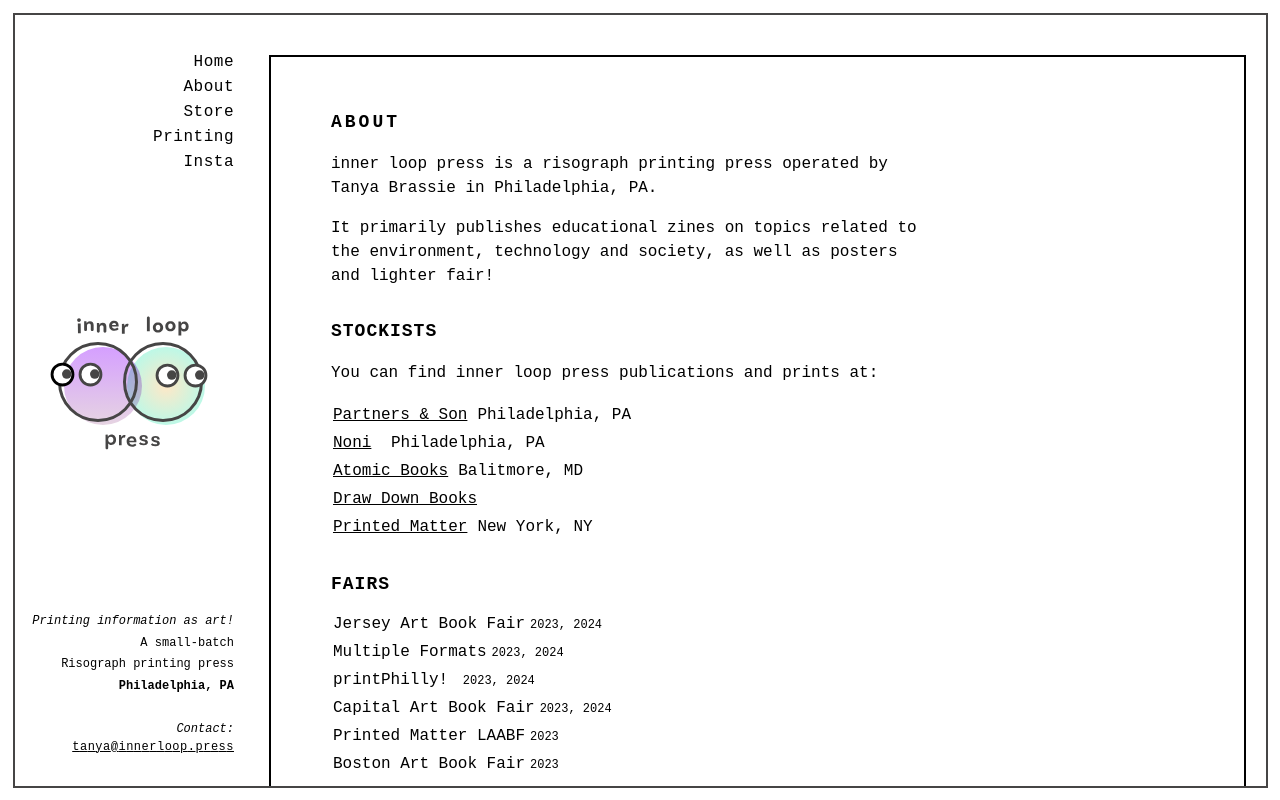
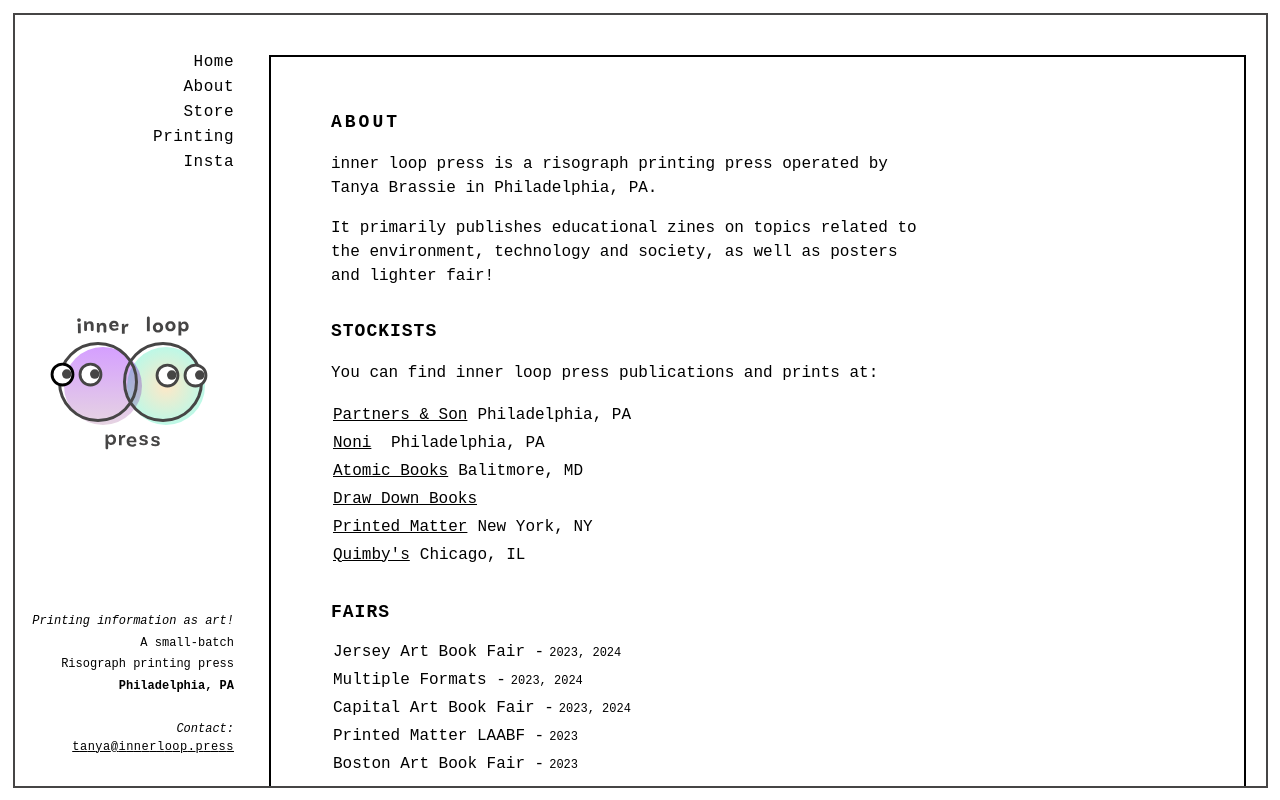
Before and after one commit to tanyabrassie/inner-loop-next, a Next.js app: page /about in a window 1280 px wide. Built offline with nearby package versions, Linux system fonts and the light colour scheme.

Commit message:
Quimby's to stockist

```diff
--- a/src/app/about/AboutContent.tsx
+++ b/src/app/about/AboutContent.tsx
@@ -47,32 +47,33 @@
               <a href='https://printedmatter.org/'>Printed Matter</a>
               New York, NY
             </li>
+            <li>
+              <a href='https://www.quimbys.com/'>Quimby's</a>
+              Chicago, IL
+            </li>
           </ul>
         </div>
         <div className={styles.textContent}>
           <h1 className={styles.stockists}>Fairs</h1>
           <ul>
             <li>
-              Jersey Art Book Fair
+              Jersey Art Book Fair -
               <span className={styles.smallText}>2023, 2024</span>
             </li>
             <li>
-              Multiple Formats
+              Multiple Formats -
               <span className={styles.smallText}>2023, 2024</span>
             </li>
             <li>
-              printPhilly! <span className={styles.smallText}>2023, 2024</span>
-            </li>
-            <li>
-              Capital Art Book Fair
+              Capital Art Book Fair -
               <span className={styles.smallText}>2023, 2024</span>
             </li>
             <li>
-              Printed Matter LAABF
+              Printed Matter LAABF -
               <span className={styles.smallText}>2023</span>
             </li>
             <li>
-              Boston Art Book Fair
+              Boston Art Book Fair -
               <span className={styles.smallText}>2023</span>
             </li>
             <li></li>
```
